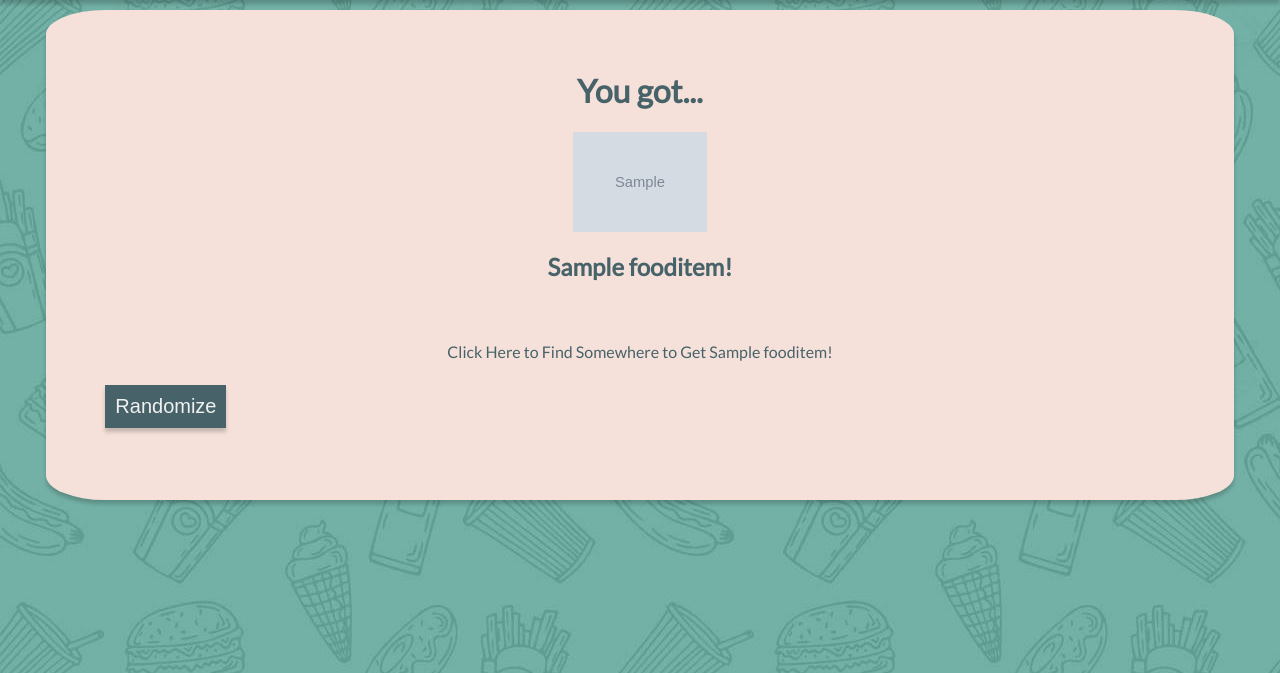
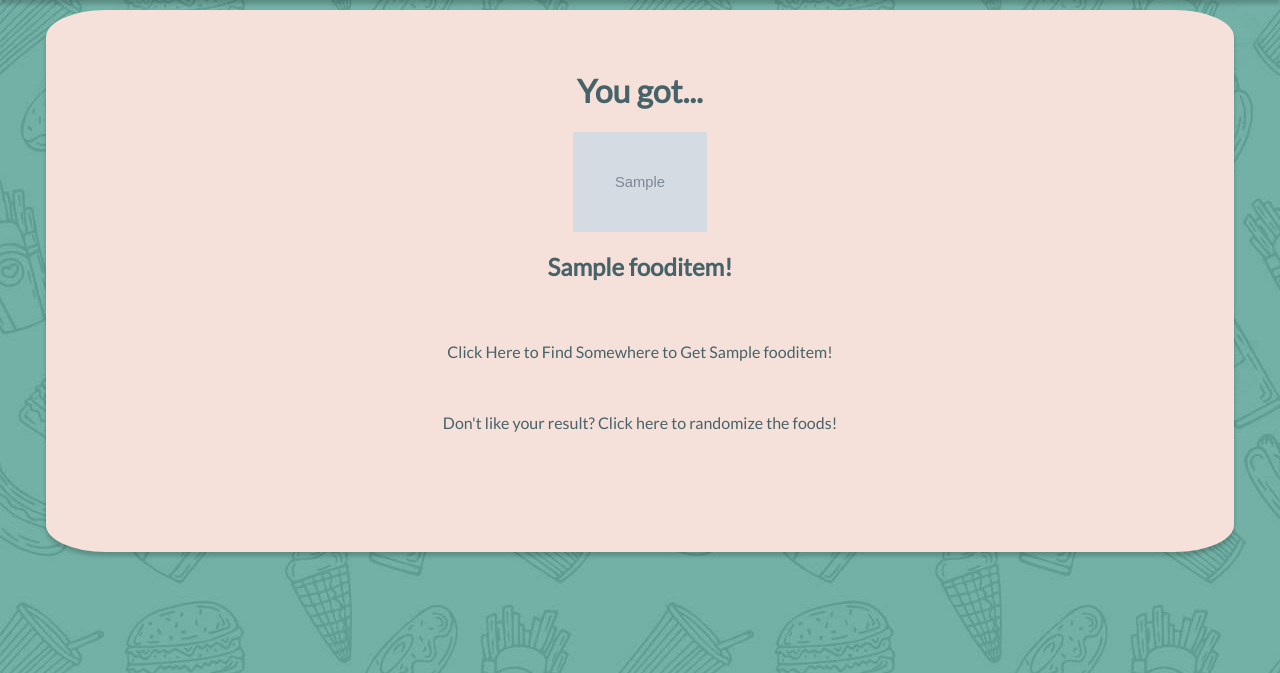
Before and after one commit to ditulliojx2693/Kravings, a Python web app: template templates/results.html in a window 1280 px wide. Shown: the part 60-733 px from the top of the page. Run offline with Jinja, Linux system fonts and the light colour scheme; the template is opened without the code that fills it: most values are stand-ins (such as "Sample title", 1, 10 or a date in 2020); grey boxes marked "Sample" are stand-in pictures.

Commit message:
restyled randomize button

```diff
--- a/stylesheets/style.css
+++ b/stylesheets/style.css
@@ -265,6 +265,14 @@ html{
 .yelp:hover{
   text-decoration: underline;
 }
+#randomize{
+  border-style: none;
+  display: block;
+  margin-left: auto;
+  margin-right:auto;
+  margin-top: 50px;
+  margin-bottom: 10%;
+}
 .signOut{
   padding-top:10px;
   padding-left: 92%;
--- a/templates/results.html
+++ b/templates/results.html
@@ -26,7 +26,7 @@
       <img src="{{img}}" alt="food_image" class="foodDisplay">
       <center><h2 style="padding-bottom: 40px;">{{fooditem}}!</h2></center>
         <form action="/yelppage"><button type="submit" class="yelp">Click Here to Find Somewhere to Get {{fooditem}}!</button></form>
-        <form action="/results"><button type="submit" class="submit">Randomize</button></form>
+        <form action="/results"><button type="submit" class="yelp" id="randomize">Don't like your result? Click here to randomize the foods!</button></form>
     </div>
 
   </body>
```
